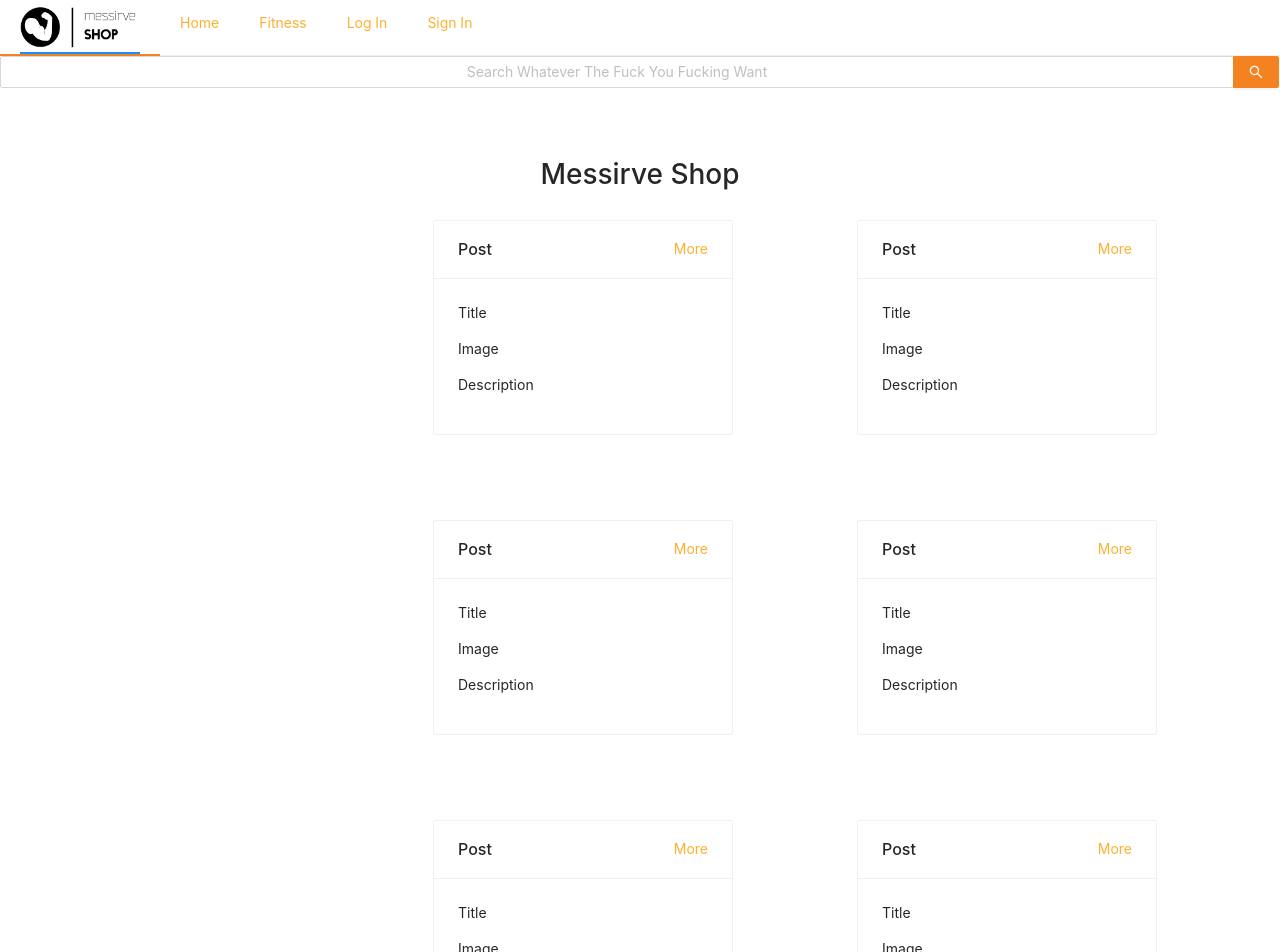
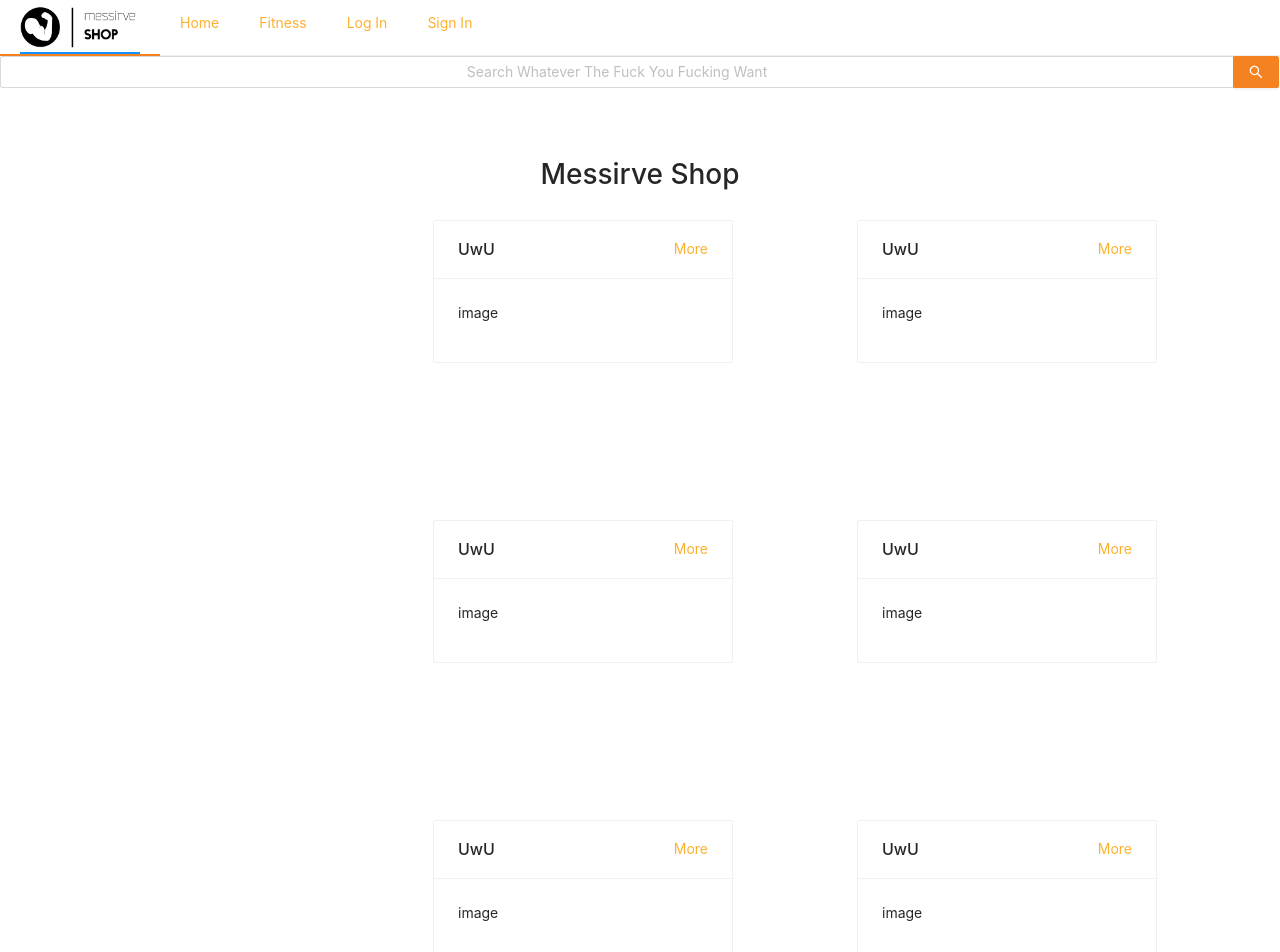
Before and after one commit to MacacoCode/messirve-front-end, a React (Create React App) app: page / in a window 1280 px wide. Shown: the top 952 px of the page. Built offline with nearby package versions, Linux system fonts and the light colour scheme.

Commit message:
Post changes to have the images dynamically

```diff
--- a/src/components/post.js
+++ b/src/components/post.js
@@ -3,12 +3,11 @@ import { Card } from 'antd';
 import './styles.css'
 
 
-const Post = () => {
+const Post = ({ title, image, description }) => {
   return (
-    <Card title="Post" extra={<a href="#">More</a>} style={{ width: 300 }}>
-      <p>Title</p>
-      <p>Image</p>
-      <p>Description</p>
+    <Card title={title} extra={<a href="#">More</a>} style={{ width: 300 }}>
+      <p>{image}</p>
+      <p>{description}</p>
     </Card>
   );
 };
--- a/src/components/postGrid.js
+++ b/src/components/postGrid.js
@@ -24,12 +24,12 @@ const PostGrid = () => {
       isResizable={false}
       isDraggable={false}
     >
-      <div key='1' style={{ width:'100%', height:'100%' }}> <Post /> </div>
-      <div key='2' style={{ width:'100%', height:'100%' }}> <Post /> </div>
-      <div key='3' style={{ width:'100%', height:'100%' }}> <Post /> </div>
-      <div key='4' style={{ width:'100%', height:'100%' }}> <Post /> </div>
-      <div key='5' style={{ width:'100%', height:'100%' }}> <Post /> </div>
-      <div key='6' style={{ width:'100%', height:'100%' }}> <Post /> </div>
+      <div key='1' style={{ width:'100%', height:'100%' }}> <Post title="UwU" image="image" /> </div>
+      <div key='2' style={{ width:'100%', height:'100%' }}> <Post title="UwU" image="image" /> </div>
+      <div key='3' style={{ width:'100%', height:'100%' }}> <Post title="UwU" image="image" /> </div>
+      <div key='4' style={{ width:'100%', height:'100%' }}> <Post title="UwU" image="image" /> </div>
+      <div key='5' style={{ width:'100%', height:'100%' }}> <Post title="UwU" image="image" /> </div>
+      <div key='6' style={{ width:'100%', height:'100%' }}> <Post title="UwU" image="image" /> </div>
     </ReactGridLayout>
   );
 };
```
